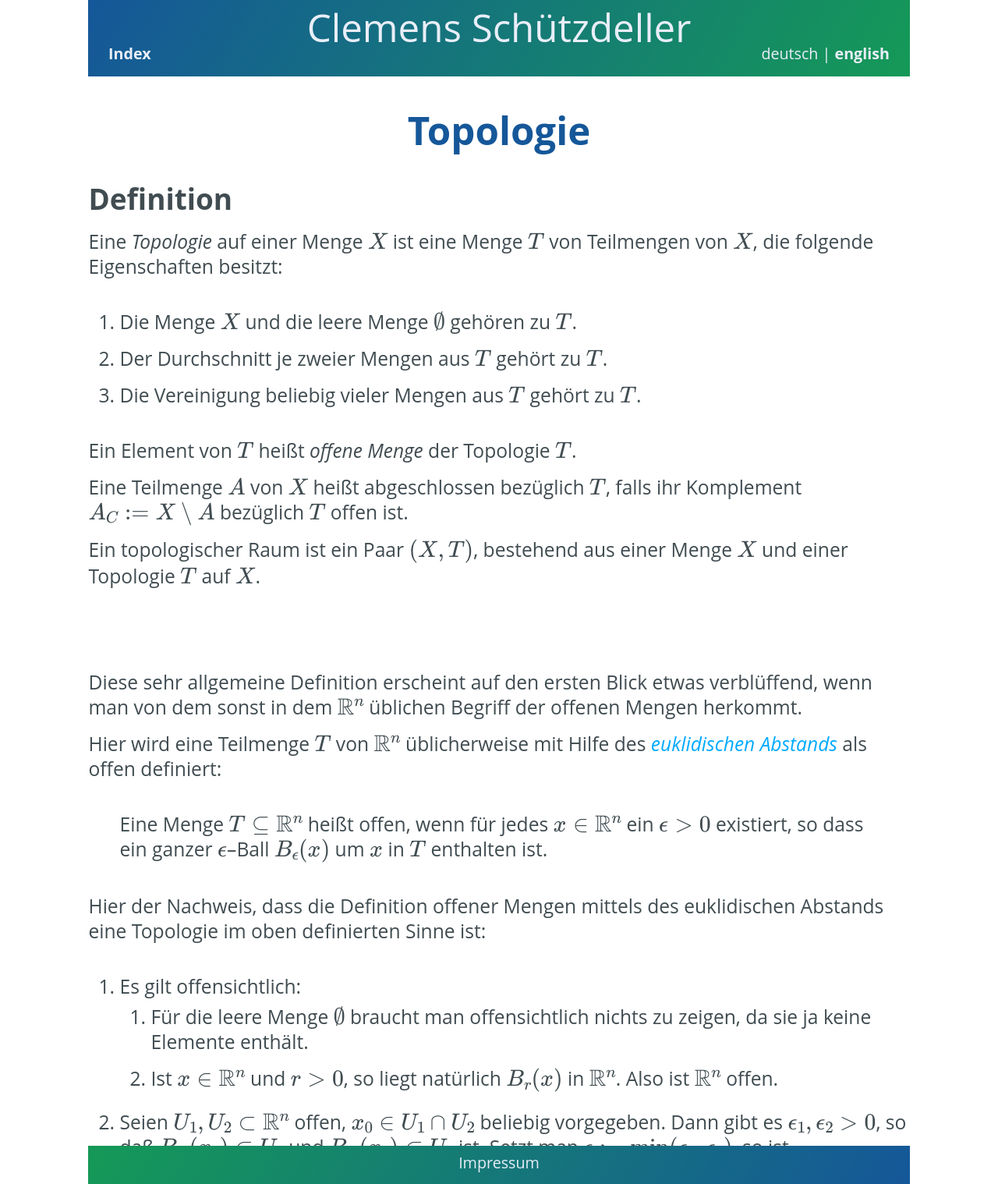
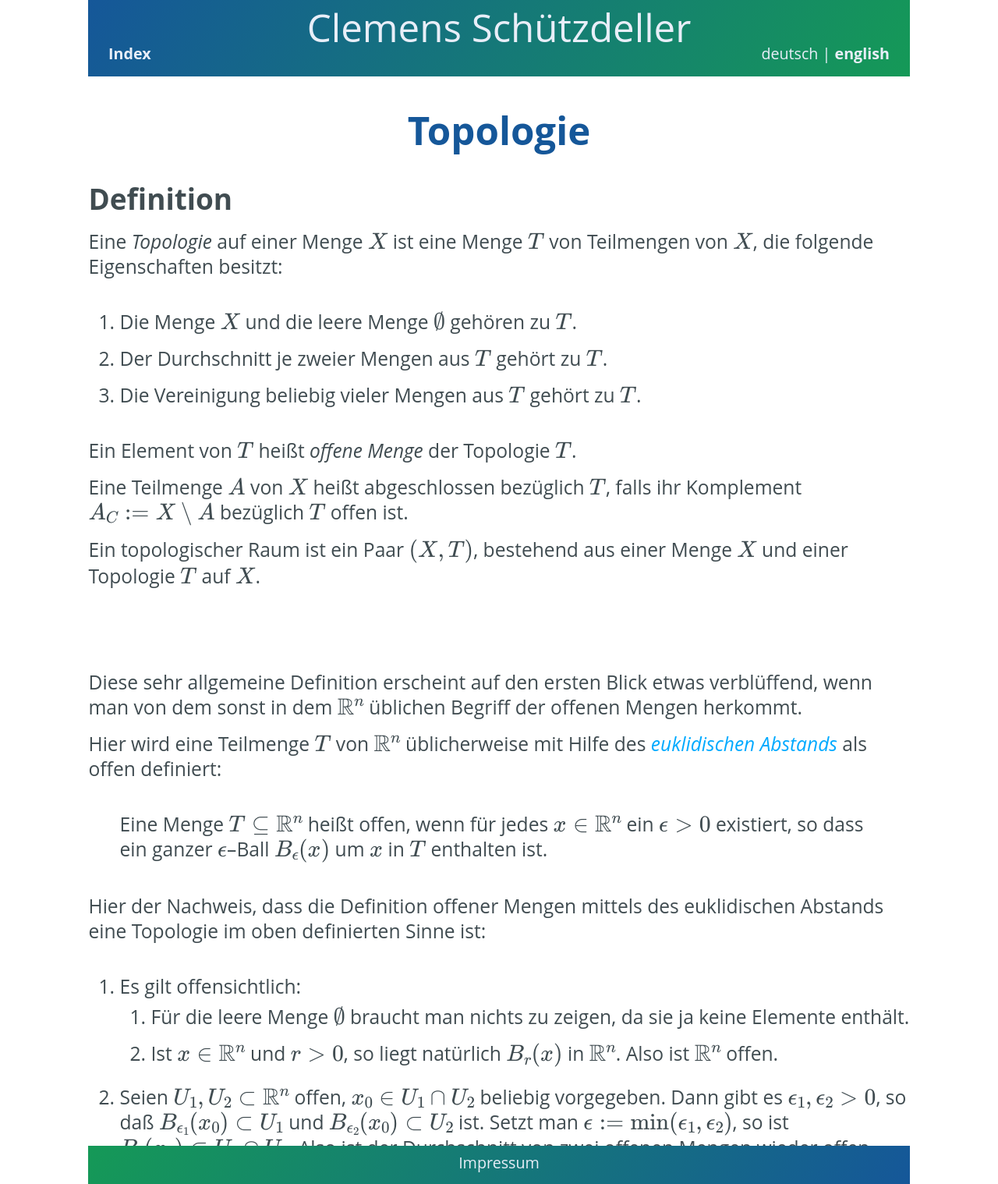
Before and after one commit to cs-LA/home, a Jekyll site: the page built from Topologie/index.md, in a window 1280 px wide. Shown: the whole page at 78% size. Built offline with Jekyll 4.4.1, drawn with Linux system fonts in a browser that asks for light colours; our own code applies the rules of GitHub Pages for plain Markdown files.

Commit message:
Update index.md

```diff
--- a/Topologie/index.md
+++ b/Topologie/index.md
@@ -25,7 +25,7 @@ Hier wird eine Teilmenge $T$ von $\mathbb{R}^n$ üblicherweise mit Hilfe des *[e
 Hier der Nachweis, dass die Definition offener Mengen mittels des euklidischen Abstands eine Topologie im oben definierten Sinne ist:
 
 1. Es gilt offensichtlich:
-    1. Für die leere Menge $\emptyset$ braucht man offensichtlich nichts zu zeigen, da sie ja keine Elemente enthält.
+    1. Für die leere Menge $\emptyset$ braucht man nichts zu zeigen, da sie ja keine Elemente enthält.
     1. Ist $x \in \mathbb{R}^n$ und $r > 0$, so liegt natürlich $B_r(x)$ in $\mathbb{R}^n$. Also ist $\mathbb{R}^n$ offen.
 1. Seien $U_1, U_2 \subset \mathbb{R}^n$ offen, $x_0 \in U_1 \cap U_2$ beliebig vorgegeben. Dann gibt es $\epsilon_1, \epsilon_2 > 0$, so daß $B_{\epsilon_1}(x_0) \subset U_1$ und $B_{\epsilon_2}(x_0) \subset U_2$ ist. Setzt man $\epsilon := \min(\epsilon_1, \epsilon_2)$, so ist $B_\epsilon(x_0) \subset U_1 \cap U_2$. Also ist der Durchschnitt von zwei offenen Mengen wieder offen.
 1. Sei $(U_\lambda)_{\lambda \in L}$ eine Familie von offenen Mengen in $X$, $x_0 \in \bigcup _{\lambda \in L} {U _\lambda}$. Das bedeutet:
```
